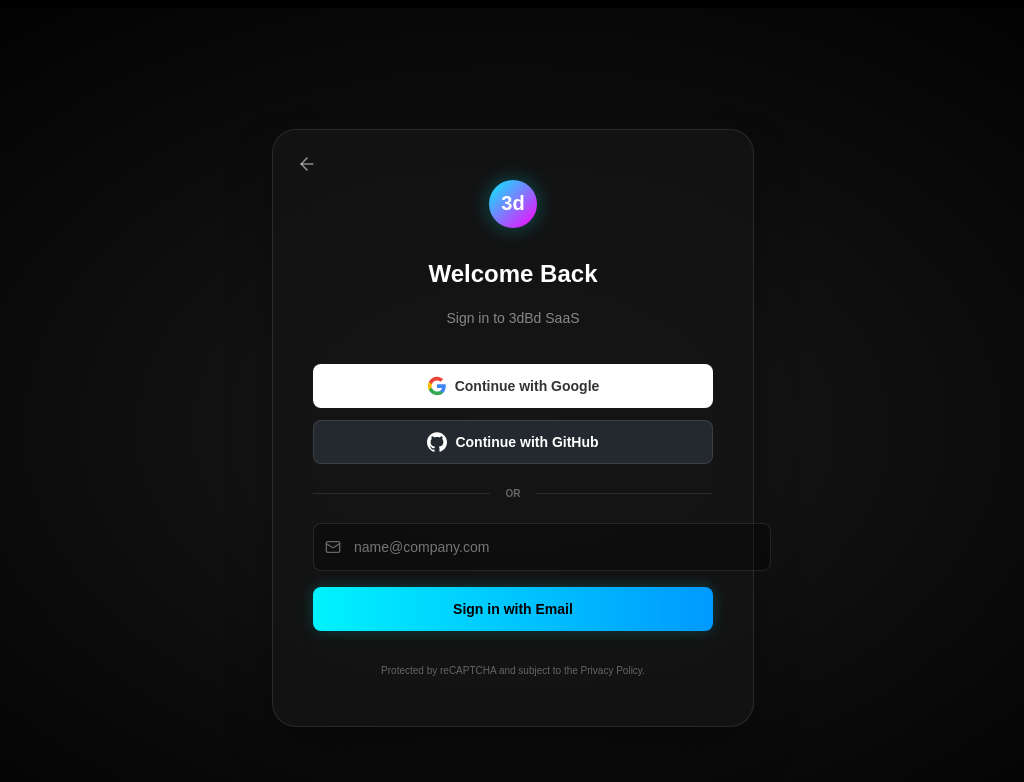
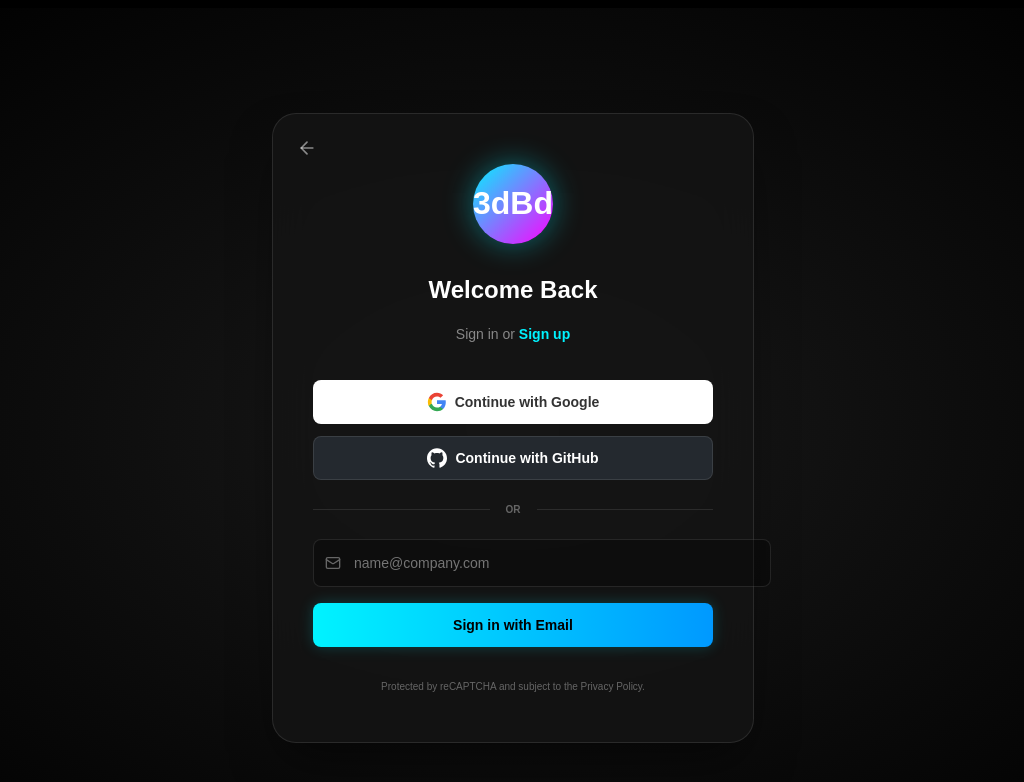
Before and after one commit to MichBuch/3dbd, a Next.js app: page /auth/signin in a window 1280 px wide. Shown: the top 782 px of the page, without its empty margins (127-1151 px from the left). Built offline with nearby package versions, Linux system fonts and the light colour scheme.

Commit message:
Cleaned up login a bit

```diff
--- a/app/auth/signin/page.tsx
+++ b/app/auth/signin/page.tsx
@@ -10,7 +10,7 @@ export default function SignIn() {
 
     const handleEmailLogin = (e: React.FormEvent) => {
         e.preventDefault();
-        signIn("resend", { email, callbackUrl: "/" });
+        signIn("nodemailer", { email, callbackUrl: "/" });
     };
 
     return (
@@ -47,14 +47,16 @@ export default function SignIn() {
 
                 <div style={{ display: 'flex', flexDirection: 'column', alignItems: 'center', textAlign: 'center', marginTop: '10px' }}>
                     <div style={{
-                        width: '48px', height: '48px', borderRadius: '50%',
+                        width: '80px', height: '80px', borderRadius: '50%',
                         background: 'linear-gradient(135deg, #00f3ff, #ff00ff)',
                         display: 'flex', alignItems: 'center', justifyContent: 'center',
-                        marginBottom: '16px', fontWeight: '900', color: 'white', fontSize: '20px',
-                        boxShadow: '0 0 20px rgba(0, 243, 255, 0.3)'
-                    }}>3d</div>
+                        marginBottom: '16px', fontWeight: '900', color: 'white', fontSize: '32px',
+                        boxShadow: '0 0 30px rgba(0, 243, 255, 0.4)'
+                    }}>3dBd</div>
                     <h1 style={{ fontSize: '24px', fontWeight: 'bold', color: 'white', marginBottom: '8px' }}>Welcome Back</h1>
-                    <p style={{ fontSize: '14px', color: '#888' }}>Sign in to 3dBd SaaS</p>
+                    <p style={{ fontSize: '14px', color: '#888' }}>
+                        Sign in or <Link href="/signup" style={{ color: '#00f3ff', textDecoration: 'none', fontWeight: 'bold' }}>Sign up</Link>
+                    </p>
                 </div>
 
                 <div style={{ display: 'flex', flexDirection: 'column', gap: '12px' }}>
```
